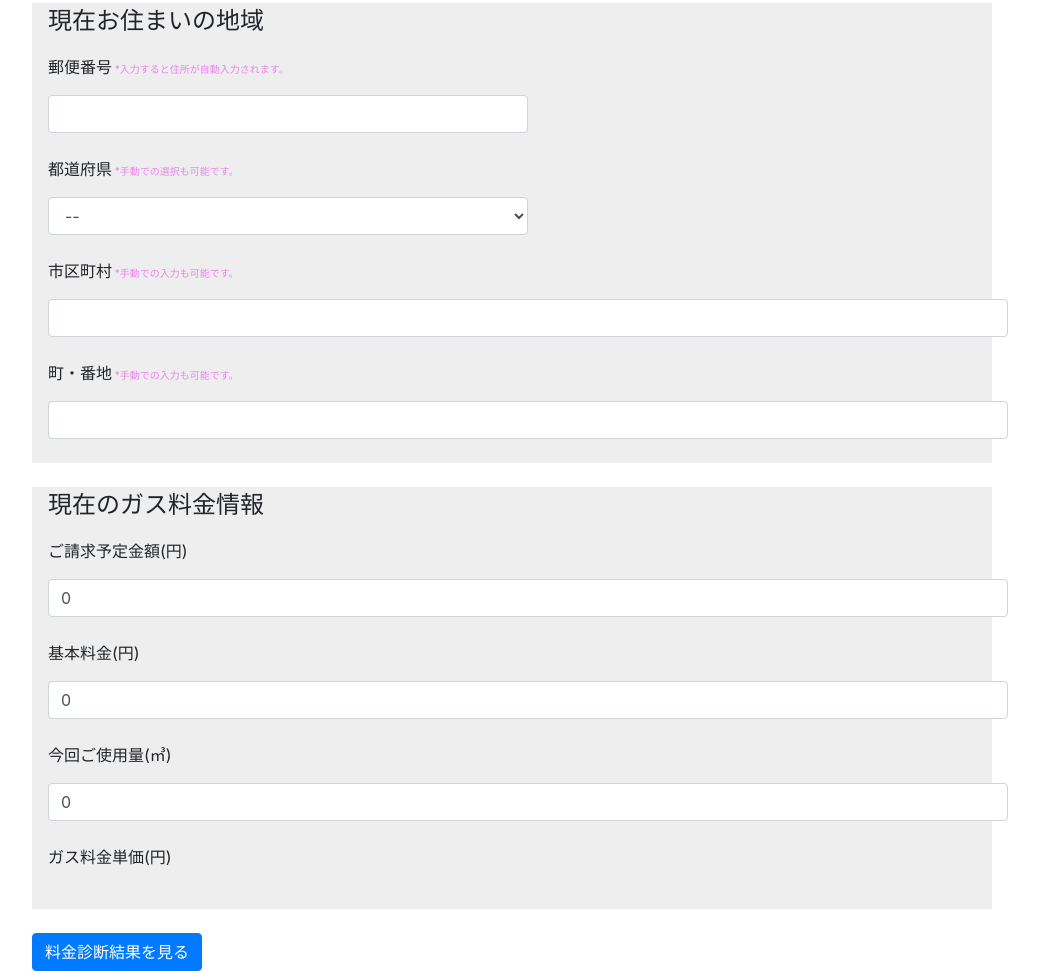
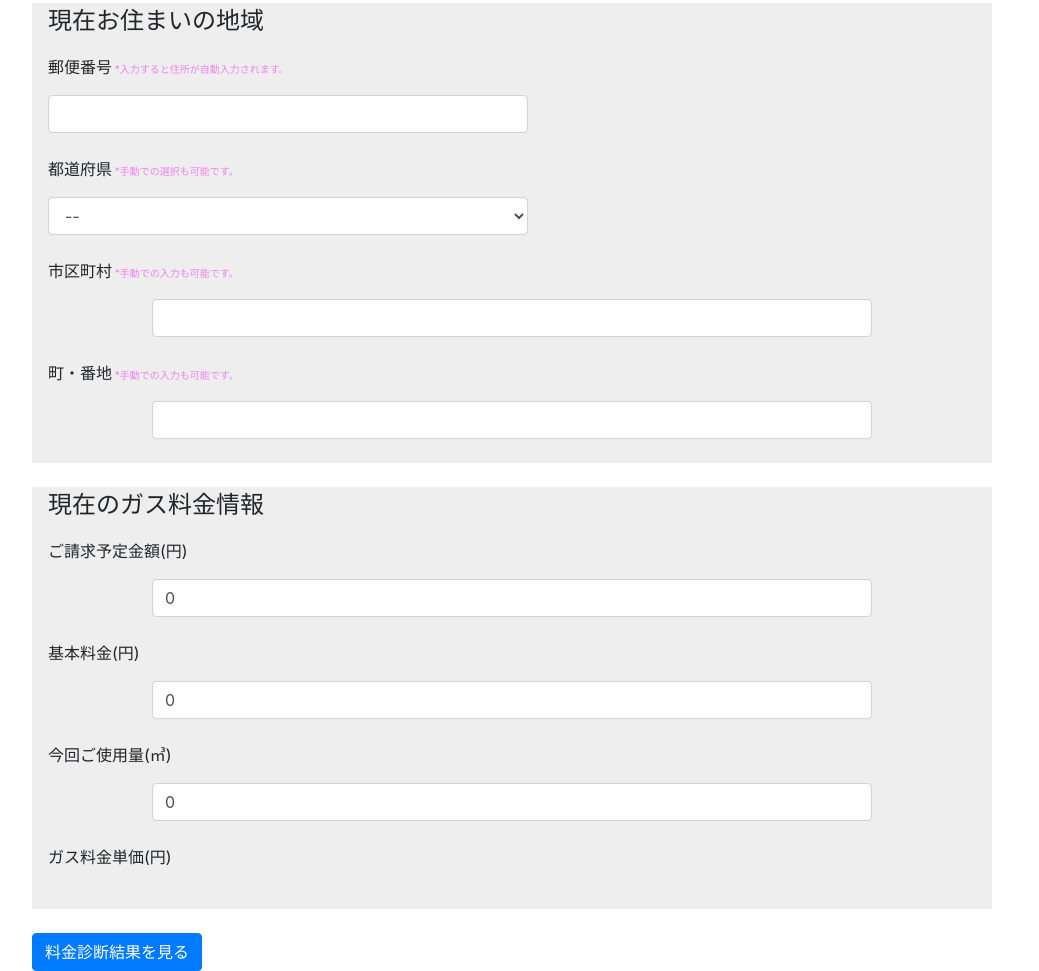
Before and after one commit to sho-tanabe/cal_unit_price, a plain HTML site: page index.html in a window 1280 px wide. Shown: the part 205-1176 px from the top of the page, without its empty margins (128-1167 px from the left). Drawn offline with nearby package versions, Linux system fonts and the light colour scheme; a script that the page names is missing.

Commit message:
Update index.html

```diff
--- a/index.html
+++ b/index.html
@@ -86,26 +86,26 @@
             </select><br>
 
             <p class="w-100 mx-3">市区町村<font size="-2" color="violet"> *手動での入力も可能です。</font></p>
-            <input type="text" id="address2" name="address2" class="form-control p-locality w-100 mx-3"/><br>
+            <input type="text" id="address2" name="address2" class="form-control p-locality w-75 mx-auto"/><br>
 
             <p class="w-100 mx-3">町・番地<font size="-2" color="violet"> *手動での入力も可能です。</font></p>
-            <input type="text" id="address3" name="address3" class="form-control p-street-address p-extended-address  w-100 mt-3 mx-3"/><br>
+            <input type="text" id="address3" name="address3" class="form-control p-street-address p-extended-address  w-75 mx-auto"/><br>
         </div>
         <br>
         <div class="calculation" style="background-color: #eee;">
             <p class="w-100 mx-3"><font size="+2">現在のガス料金情報</font></p>
 
             <p class="w-100 mx-3">ご請求予定金額(円)</p>
-            <input class="form-control w-100 mx-3" id="billingamount" name="billingamount" type="number" maxlength="10" value="0" min="1"　placeholder="00000"><br>
+            <input class="form-control w-75 mx-auto" id="billingamount" name="billingamount" type="number" maxlength="10" value="0" min="1"　placeholder="00000"><br>
 
             <p class="w-100 mx-3">基本料金(円)</p>
-            <input class="form-control w-100 mx-3" id="basiccharge" name="basiccharge" type="number" maxlength="10" value="0" min="0"　placeholder="00000" required><br>
+            <input class="form-control w-75 mx-auto" id="basiccharge" name="basiccharge" type="number" maxlength="10" value="0" min="0"　placeholder="00000" required><br>
 
             <p class="w-100 mx-3">今回ご使用量(㎥)</p>
-            <input class="form-control w-100 mx-3" id="quantity" name="quantity" type="number" maxlength="10" value="0"  min="1"　placeholder="00000"><br>
+            <input class="form-control w-75 mx-auto" id="quantity" name="quantity" type="number" maxlength="10" value="0"  min="1"　placeholder="00000"><br>
 
             <p class="w-100 mx-3">ガス料金単価(円)</p>
-            <span class="w-100 mx-3" id="unitprice" name="unitprice" value="0"></span><br>
+            <span class="w-75 mx-auto" id="unitprice" name="unitprice" value="0"></span><br>
         </div>
 
 
```
